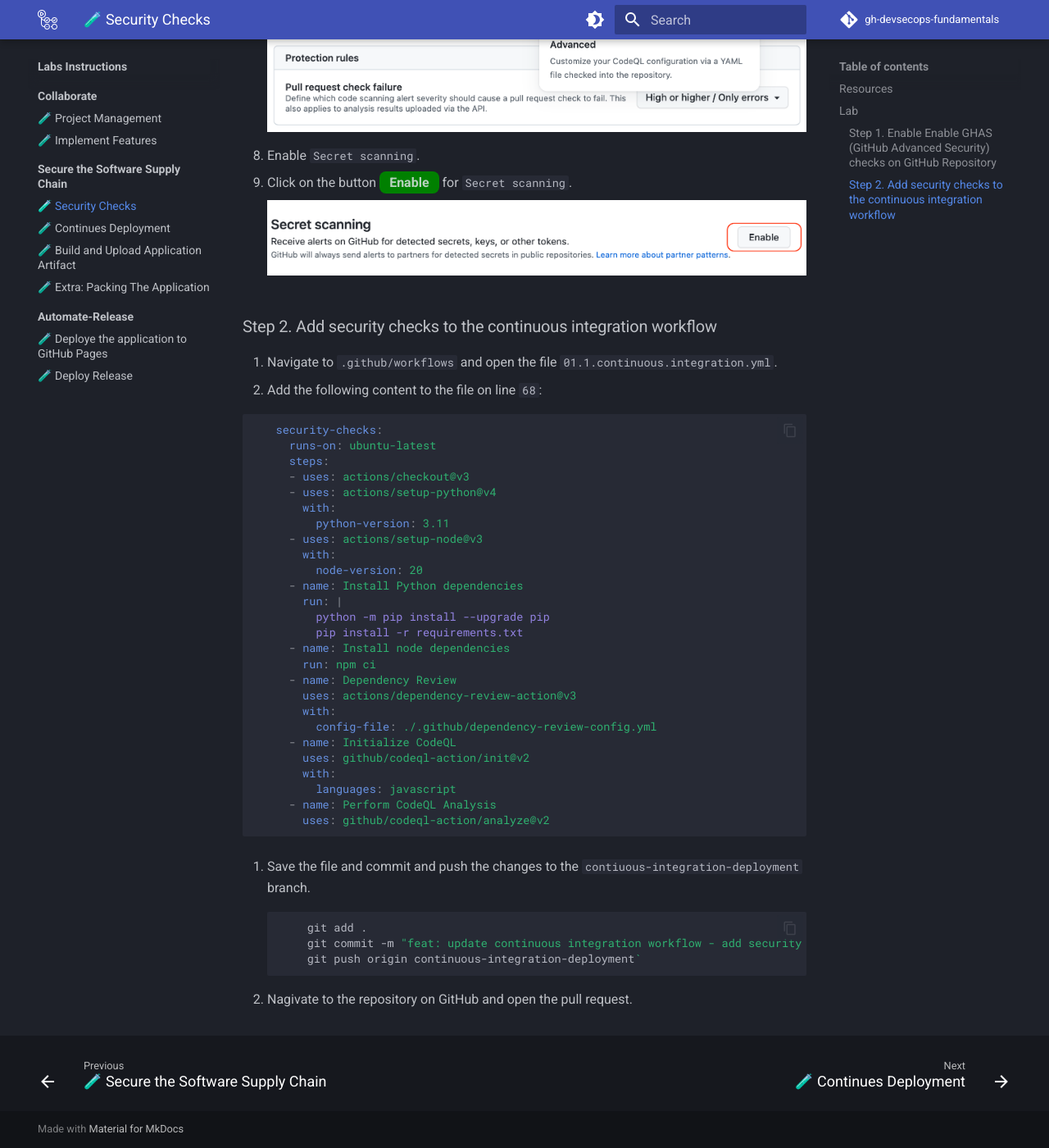
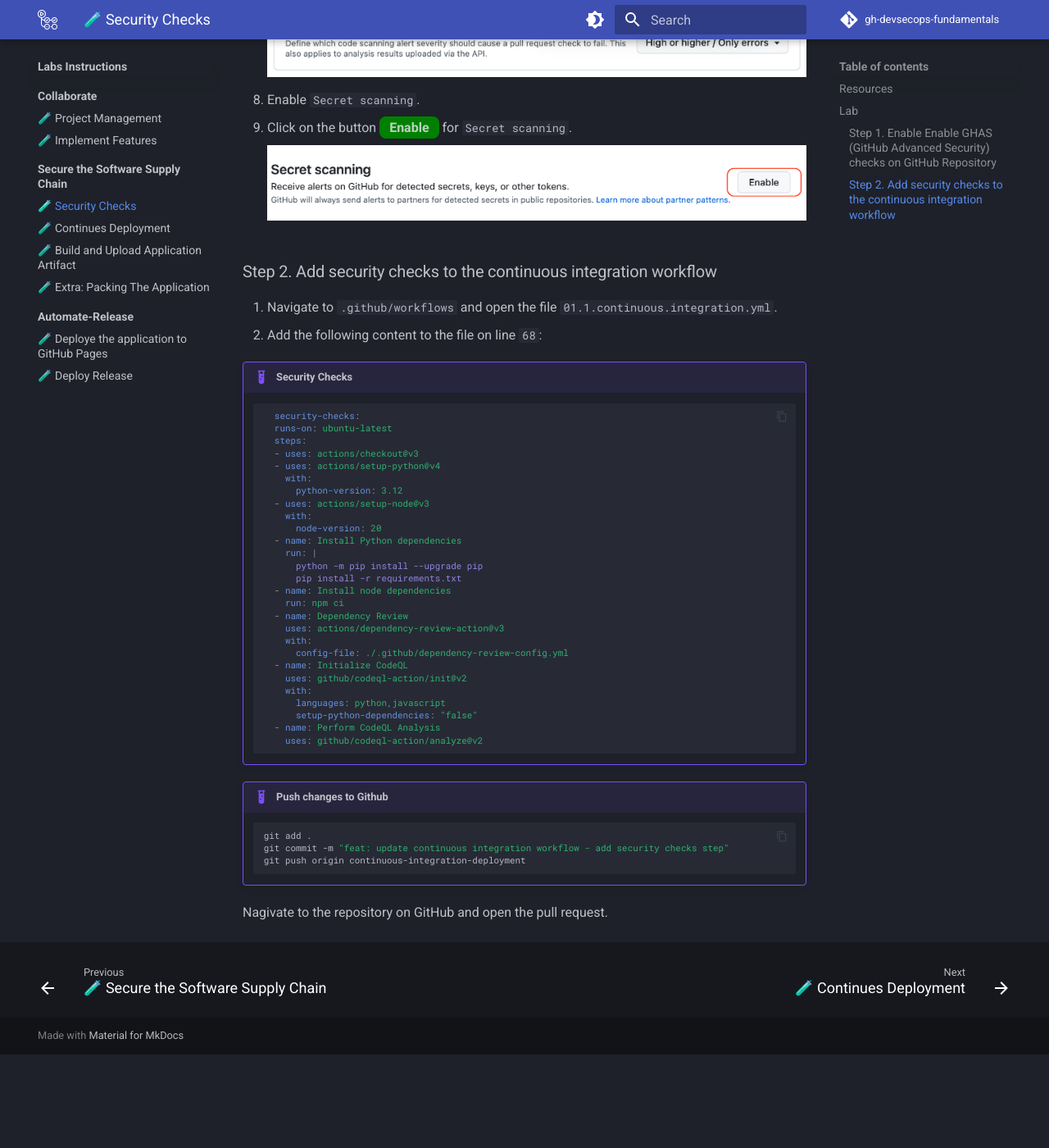
Before and after one commit to githubuniverseworkshops/github-devsecops-fundamentals, an MkDocs documentation site: the page built from docs/Labs-Instructions/02.Secure-Software-Supply-Chain/00.md, in a window 1280 px wide and 1400 px high, scrolled down 2479 px. Shown: the whole window at 82% size. Built offline with MkDocs 1.6.1 and Material for MkDocs 9.7.7, drawn with Linux system fonts in a browser that asks for light colours; emoji names are drawn with the system emoji font; comment, search, counter and statistics services are not loaded; after the commit the page ends 3765 px from its top, so only the background shows below that; some of the changed text lies outside the part shown.

Commit message:
Update 00.md

````diff
--- a/docs/Labs-Instructions/02.Secure-Software-Supply-Chain/00.md
+++ b/docs/Labs-Instructions/02.Secure-Software-Supply-Chain/00.md
@@ -53,15 +51,15 @@
 
 1. Navigate to `.github/workflows` and open the file `01.1.continuous.integration.yml`.
 2. Add the following content to the file on line `68`:
-
-   ``` yaml
-      security-checks:
+!!! example "Security Checks"
+      ``` yaml
+        security-checks:
         runs-on: ubuntu-latest
         steps:
         - uses: actions/checkout@v3
         - uses: actions/setup-python@v4
           with:
-            python-version: 3.11
+            python-version: 3.12
         - uses: actions/setup-node@v3
           with:
             node-version: 20
@@ -78,16 +76,16 @@
         - name: Initialize CodeQL
           uses: github/codeql-action/init@v2
           with:
-            languages: javascript
+            languages: python,javascript
+            setup-python-dependencies: "false"
         - name: Perform CodeQL Analysis
           uses: github/codeql-action/analyze@v2
-   ```
+      ```
+!!! example "Push changes to Github"
+       ``` bash
+       git add .
+       git commit -m "feat: update continuous integration workflow - add security checks step"
+       git push origin continuous-integration-deployment
+       ```
 
-3. Save the file and commit and push the changes to the `contiuous-integration-deployment` branch.
-   ``` bash
-       git add .
-       git commit -m "feat: update continuous integration workflow - add security checks step"`
-       git push origin continuous-integration-deployment`
-   ```
-
-4. Nagivate to the repository on GitHub and open the pull request.
+Nagivate to the repository on GitHub and open the pull request.
````
Also changed, not shown: other parts of docs/Labs-Instructions/02.Secure-Software-Supply-Chain/00.md (+1 -3 lines).
